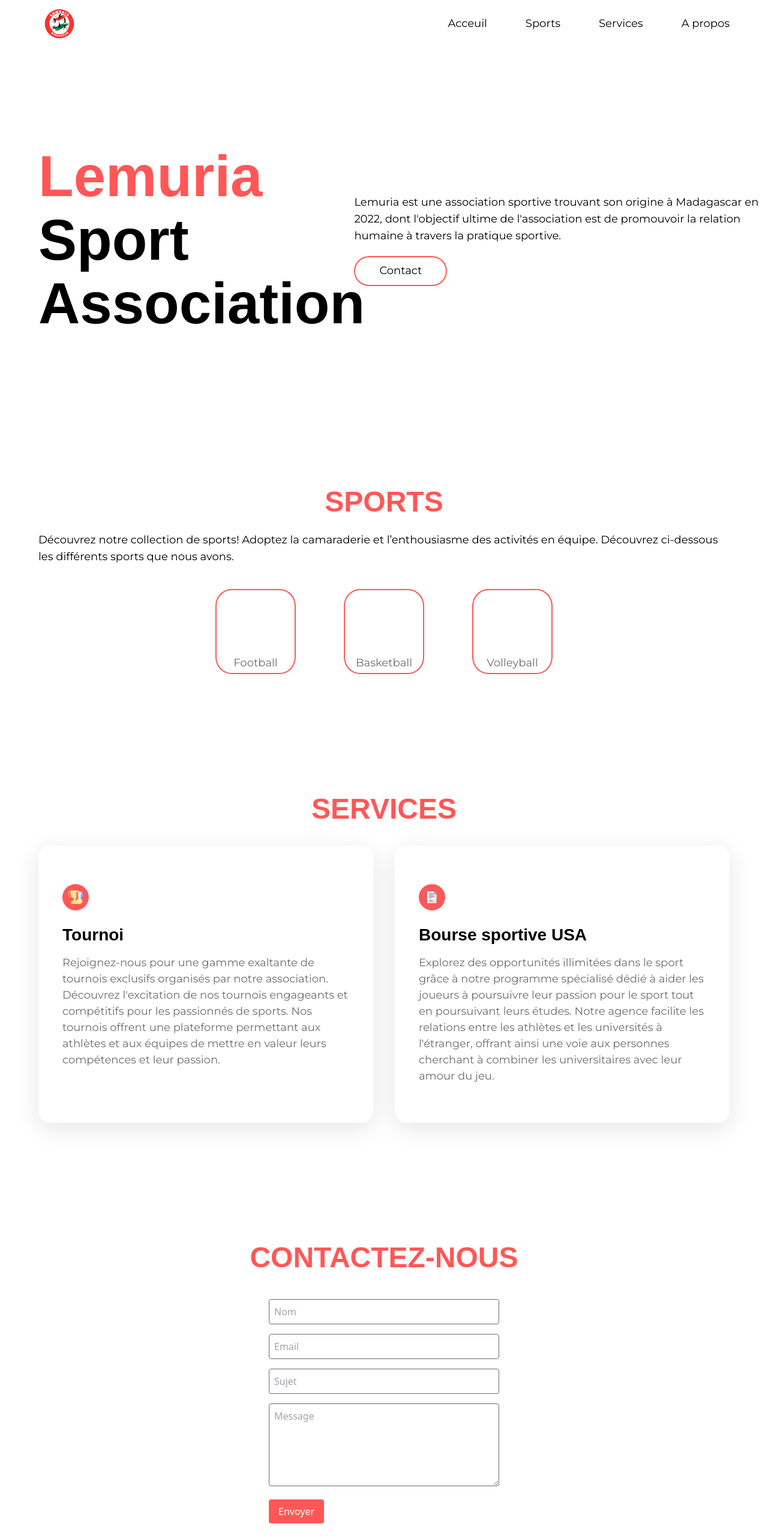
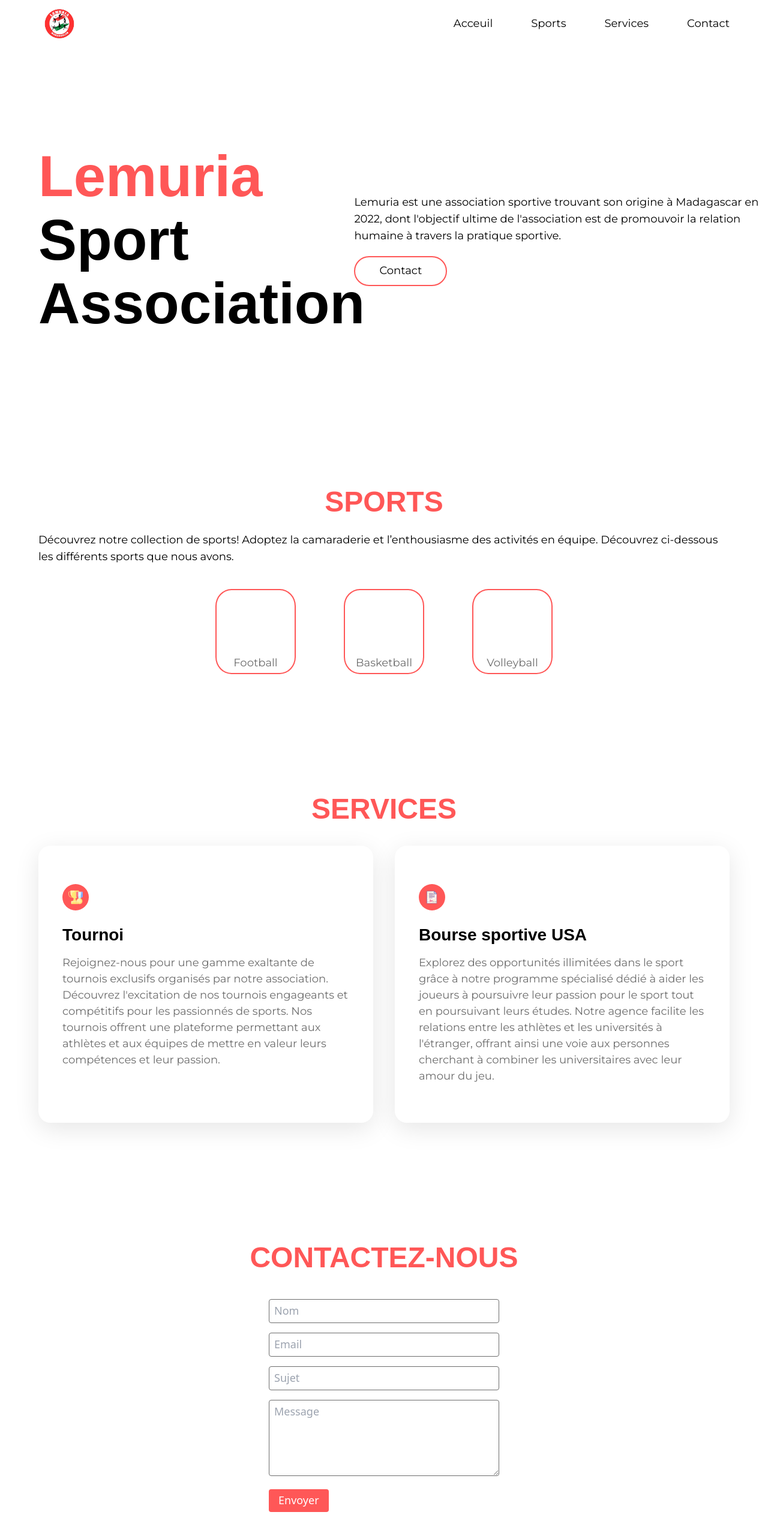
Before and after one commit to xxedrixx/lemuria, a React (Vite) app: page / in a window 1280 px wide. Shown: the top 2566 px of the page at 60% size. Built offline with nearby package versions, Linux system fonts and the light colour scheme; some icons are missing; a web font is replaced by a local one.

Commit message:
contact form alert

```diff
--- a/src/components/Contact.jsx
+++ b/src/components/Contact.jsx
@@ -1,8 +1,10 @@
 import { useRef } from "react";
 import emailjs from "@emailjs/browser";
+import { useState } from "react";
 
 const Contact = () => {
   const form = useRef();
+  const [message, setMessage] = useState({ text: "", type: "" });
 
   const sendEmail = (e) => {
     e.preventDefault();
@@ -16,13 +18,24 @@ const Contact = () => {
       )
       .then(
         (result) => {
-          alert("Message envoyé avec succès!");
+          setMessage({ text: "Message envoyé avec succès!", type: "success" });
+          clearMessageAfterDelay();
         },
         (error) => {
-          alert("Erreur lors de l'envoi du message");
+          setMessage({
+            text: "Erreur lors de l'envoi du message",
+            type: "error",
+          });
+          clearMessageAfterDelay();
         }
       );
     e.target.reset();
+  };
+
+  const clearMessageAfterDelay = () => {
+    setTimeout(() => {
+      setMessage({ text: "", type: "" });
+    }, 5000);
   };
 
   return (
@@ -37,35 +50,47 @@ const Contact = () => {
             placeholder="Nom"
             name="user_name"
             required
-            className="w-full mb-4 p-2 rounded border border-slate-gray"
+            className="w-full mb-4 p-2 rounded border border-slate-gray text-lg"
           />
           <input
             type="email"
             placeholder="Email"
             name="user_email"
             required
-            className="w-full mb-4 p-2 rounded border border-slate-gray"
+            className="w-full mb-4 p-2 rounded border border-slate-gray text-lg"
           />
           <input
             type="text"
             placeholder="Sujet"
             name="subject"
             required
-            className="w-full mb-4 p-2 rounded border border-slate-gray"
+            className="w-full mb-4 p-2 rounded border border-slate-gray text-lg"
           />
           <textarea
             name="message"
             placeholder="Message"
             rows="5"
-            className="w-full mb-4 p-2 rounded border border-slate-gray"
+            className="w-full mb-4 p-2 rounded border border-slate-gray text-lg"
           ></textarea>
           <button
             type="submit"
-            className=" text-white bg-lemuria py-2 px-4 rounded"
+            className=" text-white bg-lemuria py-2 px-4 rounded text-lg"
           >
             Envoyer
           </button>
         </form>
+
+        {message.text && (
+          <div
+            className={`mt-4 p-2 rounded ${
+              message.type === "success"
+                ? "bg-green-200 text-green-800"
+                : "bg-red-200 text-red-800"
+            }`}
+          >
+            {message.text}
+          </div>
+        )}
       </div>
     </section>
   );
--- a/src/constants/index.js
+++ b/src/constants/index.js
@@ -5,7 +5,7 @@ export const navLinks = [
   { href: "#home", label: "Acceuil" },
   { href: "#sports", label: "Sports" },
   { href: "#services", label: "Services" },
-  { href: "#about", label: "A propos" },
+  { href: "#about", label: "Contact" },
 ];
 
 export const services = [
```
